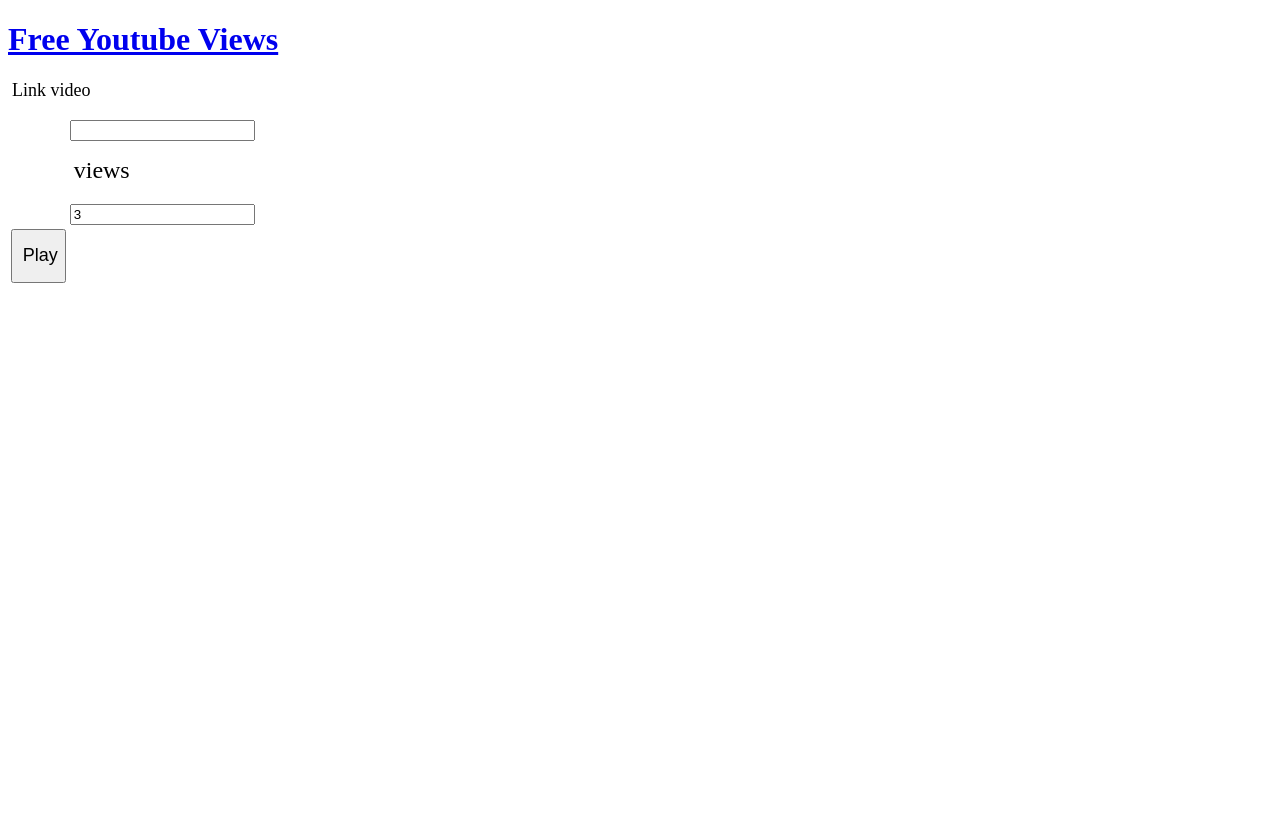
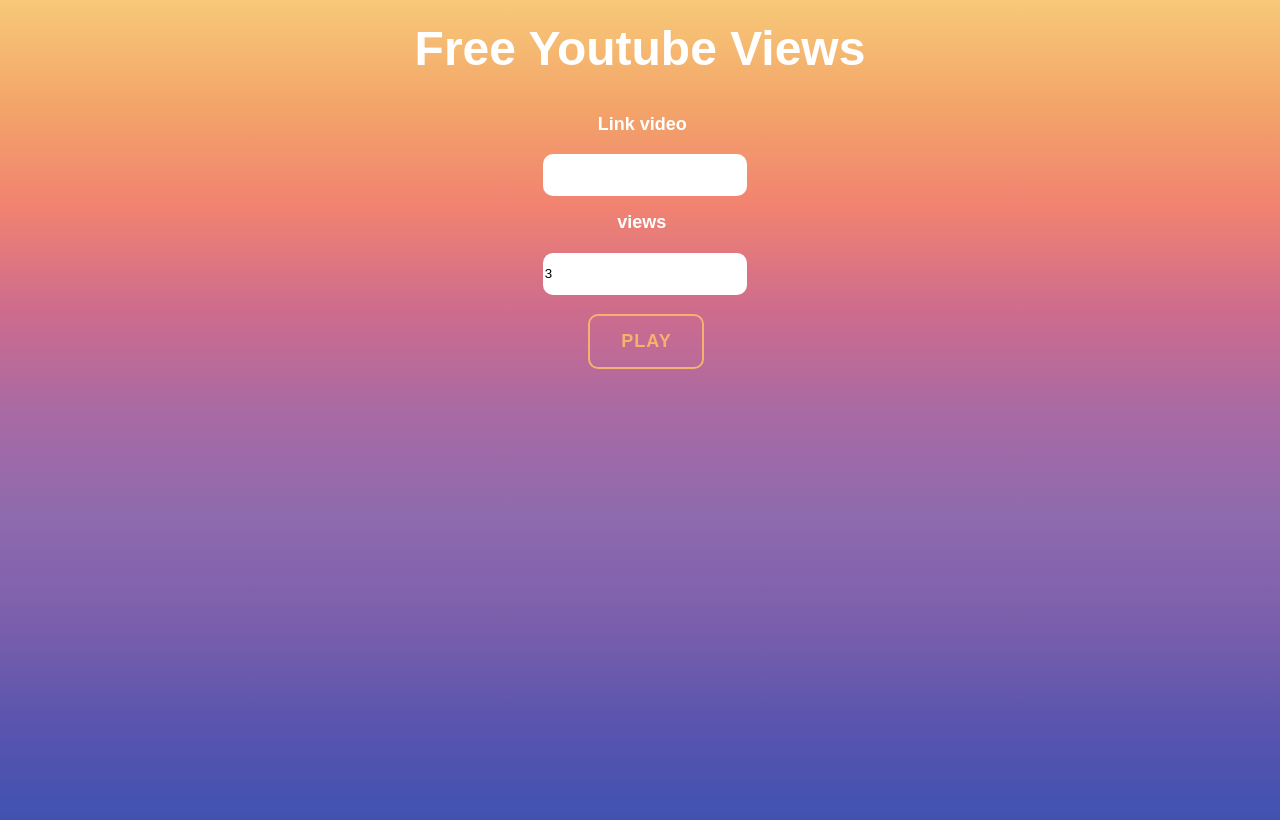
Before and after one commit to Rishikesh1601/Youtube-Free-Views, a plain HTML site: page index.html in a window 1280 px wide. Drawn offline with Linux system fonts and the light colour scheme.

Commit message:
made some style changes

```diff
--- a/index.html
+++ b/index.html
@@ -6,17 +6,71 @@
 <title>Youtube Free Views</title>
 <meta content='text/html; charset=UTF-8' http-equiv='Content-Type'/>
 
+<style>
+body{
+	background-image: linear-gradient(to top, #3f51b1 0%, #5a55ae 13%, #7b5fac 25%, #8f6aae 38%, #a86aa4 50%, #cc6b8e 62%, #f18271 75%, #f3a469 87%, #f7c978 100%);
+	background-size: cover;
+	background-repeat: no-repeat;
+	height:100vh;
+}
+
+button {
+	position: relative;
+    display: inline-block;
+    margin: 15px;
+    padding: 15px 30px;
+    text-align: center;
+    font-size: 0px;
+    letter-spacing: 1px;
+    text-decoration: none;
+    color: #f5b26f;
+    background: transparent;
+    cursor: pointer;
+    transition: ease-out 0.5s;
+    border: 2px solid #f5b26f;
+    border-radius: 10px;
+    box-shadow: inset 0 0 0 0 #f5b26f;
+	font-family: sans-serif;
+	font-weight: 600;
+	position: relative;
+	left:110px;
+}
+
+button:hover {
+  color: white;
+  box-shadow: inset 0 -100px 0 0 #f5b26f;
+  font-family: sans-serif;
+  font-weight:600;
+}
+
+button:active {
+  transform: scale(0.9);
+}
+
+.adjustlinkvideo{
+	position: relative;
+}
+
+.input{
+	width: 200px;
+	height: 40px;
+	border-radius: 10px;
+	border:none;
+	position: relative;
+	left: -70px;
+}
+</style>
 
 </head>
-<body class='item-view version-1-3-3 variant-indie_light'>
+<body>
 
 <div class='clearboth'></div>
-<div class='blog-name container'>
+<div class='blog-name container' style="text-align: center;">
 <div class='container section' id='header' name='Header'><div class='widget Header' data-version='2' id='Header1'>
 <div class='header-widget'>
 <div>
 <h1>
-<a href='#'>
+<a href='#' style="text-decoration: none;font-family: sans-serif;font-weight: 800;font-size: 48px;color: white;">
 Free Youtube Views
 </a>
 </h1>
@@ -56,26 +110,27 @@ Free Youtube Views
 </div>
 </div>
 
-
-<p>&nbsp;<span style="font-size: large;">Link video</span></p>
+<div style="display: flex; justify-content: center;align-items: center;flex-direction: column;">
+<p class="adjustlinkvideo" style="color: white;font-family: sans-serif;font-weight: 800;">&nbsp;<span style="font-size: large;">Link video</span></p>
 <table>
   <tr>
     <td>
     </td>
-    <td><input id="urlvideo" value="" /><p>&nbsp;<span style="font-size: x-large;">views</span></p>
+    <td><input class="input" id="urlvideo" value="" /><p style="color: white;font-family: sans-serif;font-weight: 800;">&nbsp;<span style="font-size: large;">views</span></p>
     </td>
   </tr>
   <tr>
     <td>
 
     </td>
-    <td><input id="nbrvideo" value="3" />
+    <td><input class="input" id="nbrvideo" value="3" />
     </td>
   </tr>
   <tr>
-    <td> <button onclick="play();"><p>&nbsp;<span style="font-size: large;">Play</span></p></button>  </td>
+    <td> <button onclick="play();" style="cursor: pointer;"><p>&nbsp;<span style="font-size: large;">PLAY</span></p></button>  </td>
   </tr>
 </table>
+</div>
 
 
 
```
